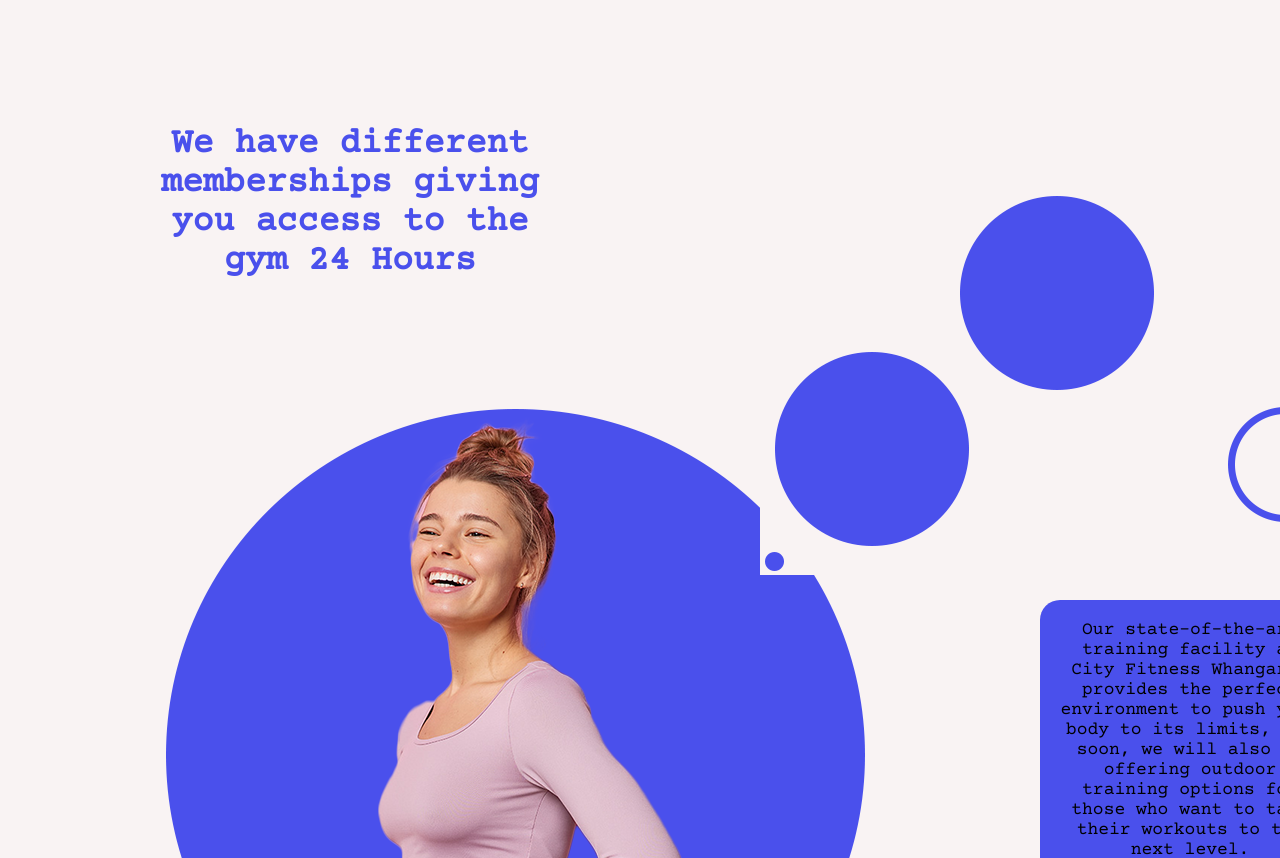
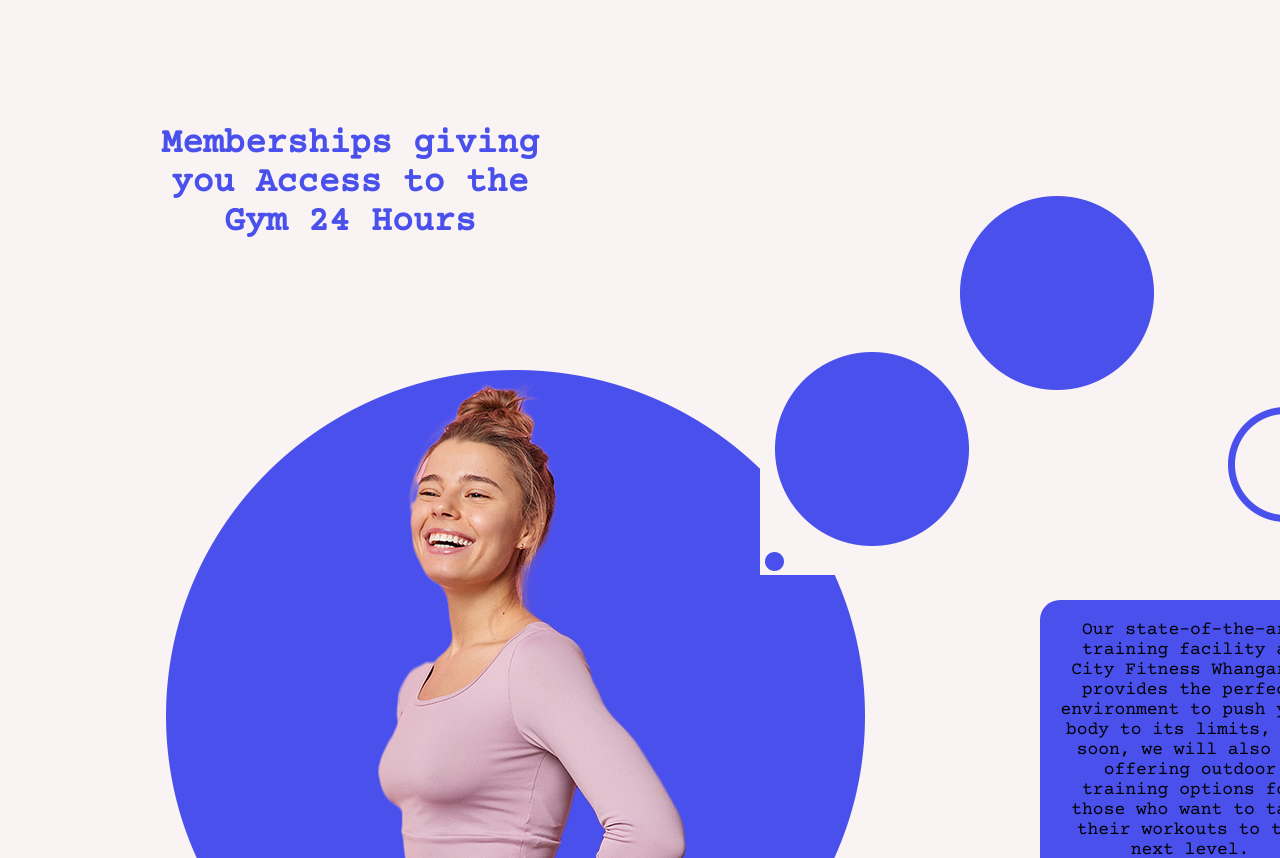
Before and after one commit to codewithace-Asher/in-movement-pt, a plain HTML site: page index.html in a window 1280 px wide. Shown: the part 2900-3758 px from the top of the page. Drawn offline with nearby package versions, Linux system fonts and the light colour scheme.

Commit message:
Update index.html

```diff
--- a/index.html
+++ b/index.html
@@ -64,7 +64,7 @@
 <section id="about">
 	<div class="container-about">
 		<div class="about">
-			<h3 class="header1">We have different memberships giving you access to the gym 24 Hours</h3><br><br><br><br><br>
+			<h3 class="header1">Memberships giving you Access to the Gym 24 Hours</h3><br><br><br><br><br>
 			<img src="assests/images/img-2.png" alt="CityFitness">
 		</div>
 			<div class="about-cont">
```
